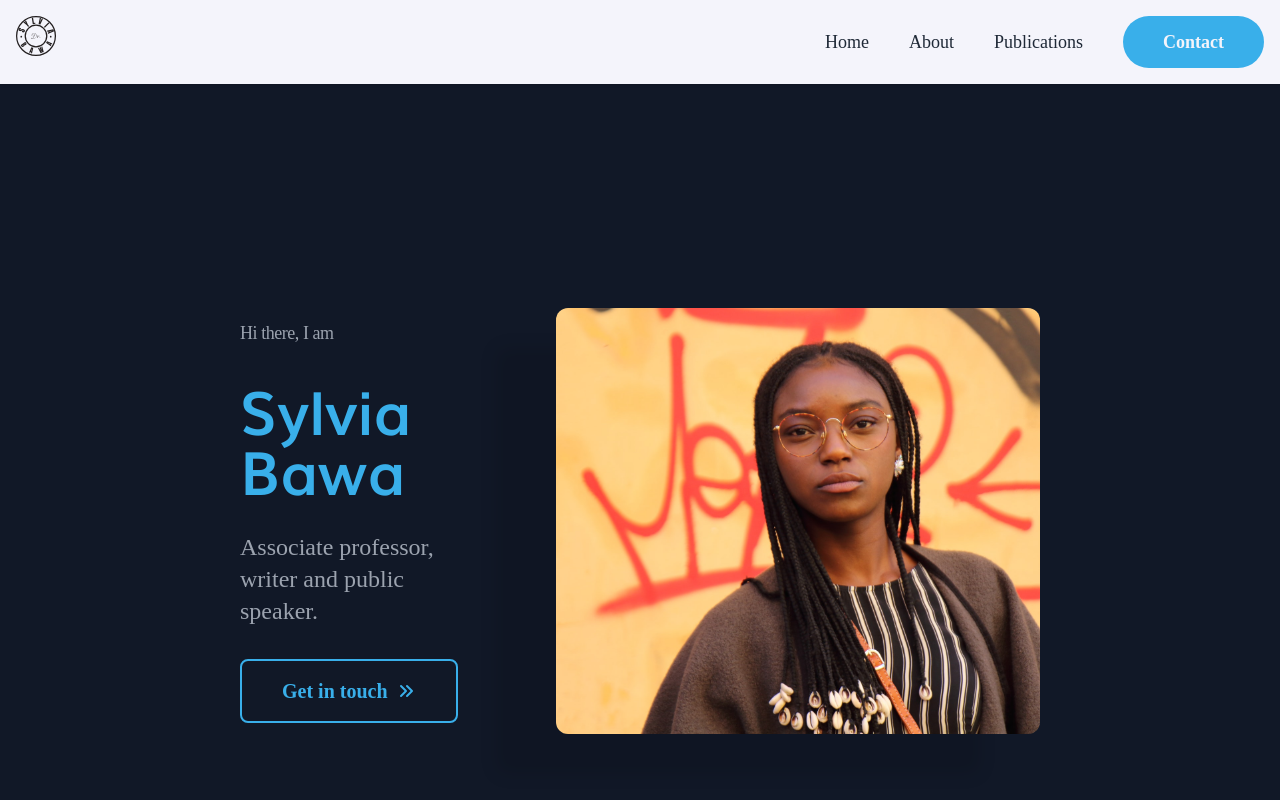
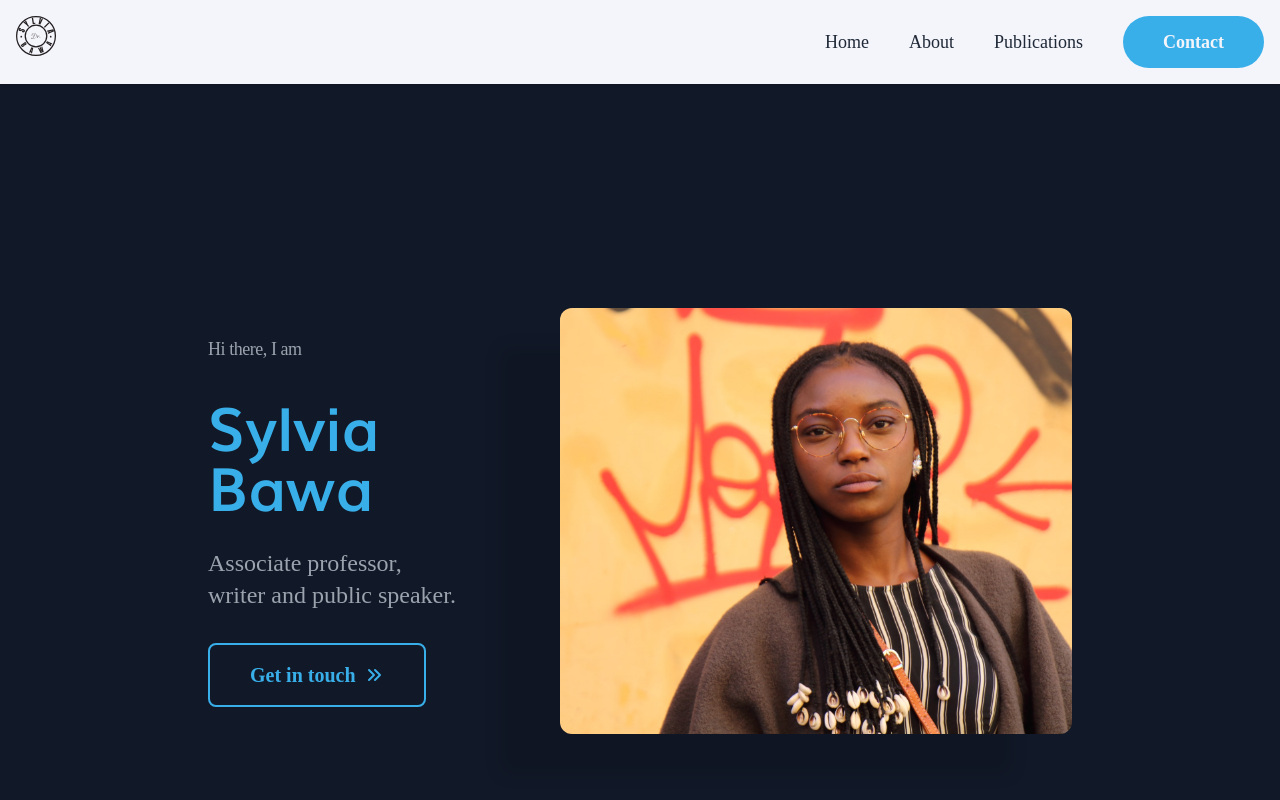
Before and after one commit to for3v3rsk/drsylviabawa, a React (Create React App) app: page / in a window 1280 px wide. Shown: the top 800 px of the page. Built offline with nearby package versions, Linux system fonts and the light colour scheme.

Commit message:
adjusted width

```diff
--- a/src/components/hero/Hero.js
+++ b/src/components/hero/Hero.js
@@ -4,13 +4,13 @@ import Photo from "../../assets/imgs/etty-fidele-unsplash.jpg";
 const Hero = () => {
   return (
     <section id="Hero" className="py-28 lg:py-20 headerBg">
-      <div className="w-4/5 flex flex-col items-center mx-auto text-gray-400 text-xl md:py-40 md:flex-row  md:items-center  md:justify-between lg:px-28">
-        <div className=" flex flex-col items-start mb-28 text-left lg:flex-grow md:w-1/2 lg:pr-24 md:pr-16 md:mb-0">
+      <div className="w-10/12 lg:w-4/5 flex flex-col items-center mx-auto text-gray-400 text-xl md:py-40 md:flex-row  md:items-center  md:justify-between lg:px-20">
+        <div className=" flex flex-col items-start mb-28 text-left lg:flex-grow md:w-1/2 lg:pr-24 md:pr-10 md:mb-0">
           <h4 className="mb-8 quattrocento text-base tracking-tight title-font md:text-lg">
             Hi there, I am
           </h4>
           {/* <h1 className="mb-8 muli-bold font-black sm:text-5xl text-picton-blue md:text-8xl title-font"> */}
-          <h1 className="mb-8 muli-bold font-black sm:text-4xl text-picton-blue md:text-6xl title-font">
+          <h1 className="mb-8 muli-bold font-black sm:text-4xl text-picton-blue md:text-4xl lg:text-6xl title-font">
             Sylvia Bawa
           </h1>
           <p className="mb-8 text-left max-w-prose md:text-2xl ">
```
